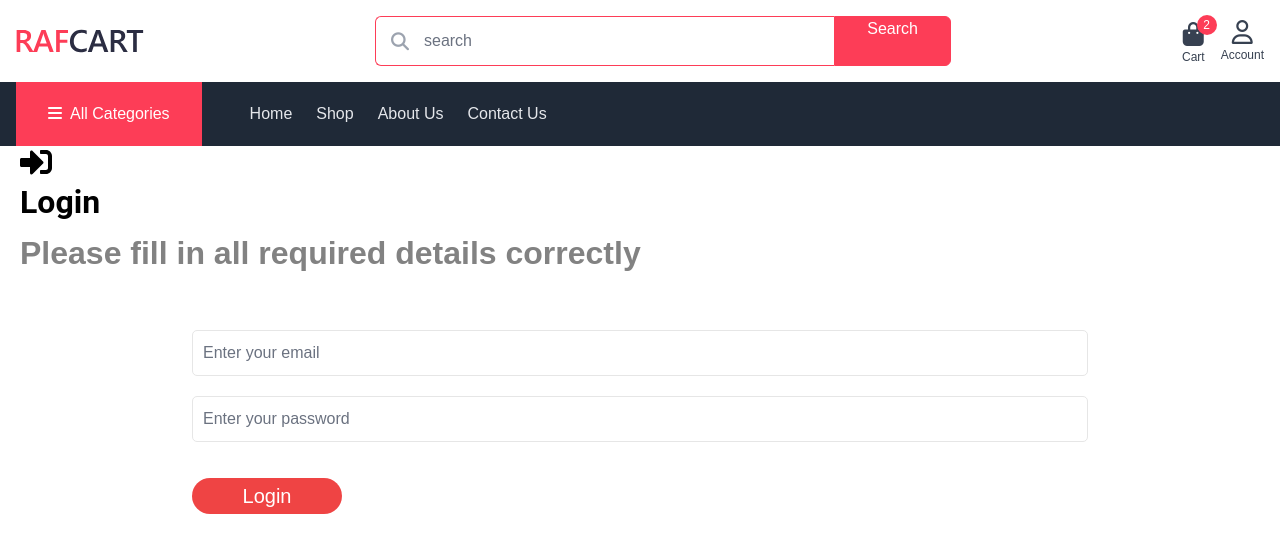
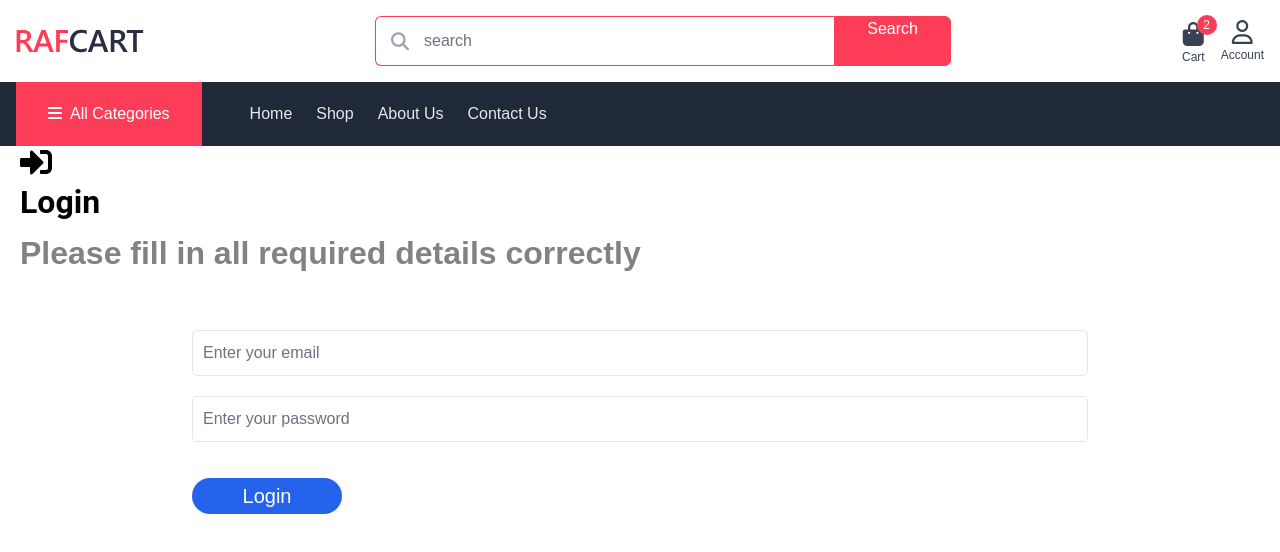
Before and after one commit to IT21239298/Cartify, a React (Create React App) app in the folder frontend/: page /login in a window 1280 px wide. Shown: the top 552 px of the page. Built offline with nearby package versions, Linux system fonts and the light colour scheme.

Commit message:
button style

```diff
--- a/frontend/src/components/form/LoginForm.jsx
+++ b/frontend/src/components/form/LoginForm.jsx
@@ -29,7 +29,7 @@ function LoginForm({ email, password, onChange, handleSubmit }) {
 
         <div className="form-group">
 
-          <button className="w-full max-w-[150px] m-auto  bg-red-500 hover:bg-red-600 cursor-pointer  text-white text-xl font-medium text-center py-1 rounded-full mt-4"
+          <button className="w-full max-w-[150px] m-auto  bg-blue-600 hover:bg-blue-900 cursor-pointer  text-white text-xl font-medium text-center py-1 rounded-full mt-4"
           onClick={handleSubmit}>
             Login
           </button>
```
